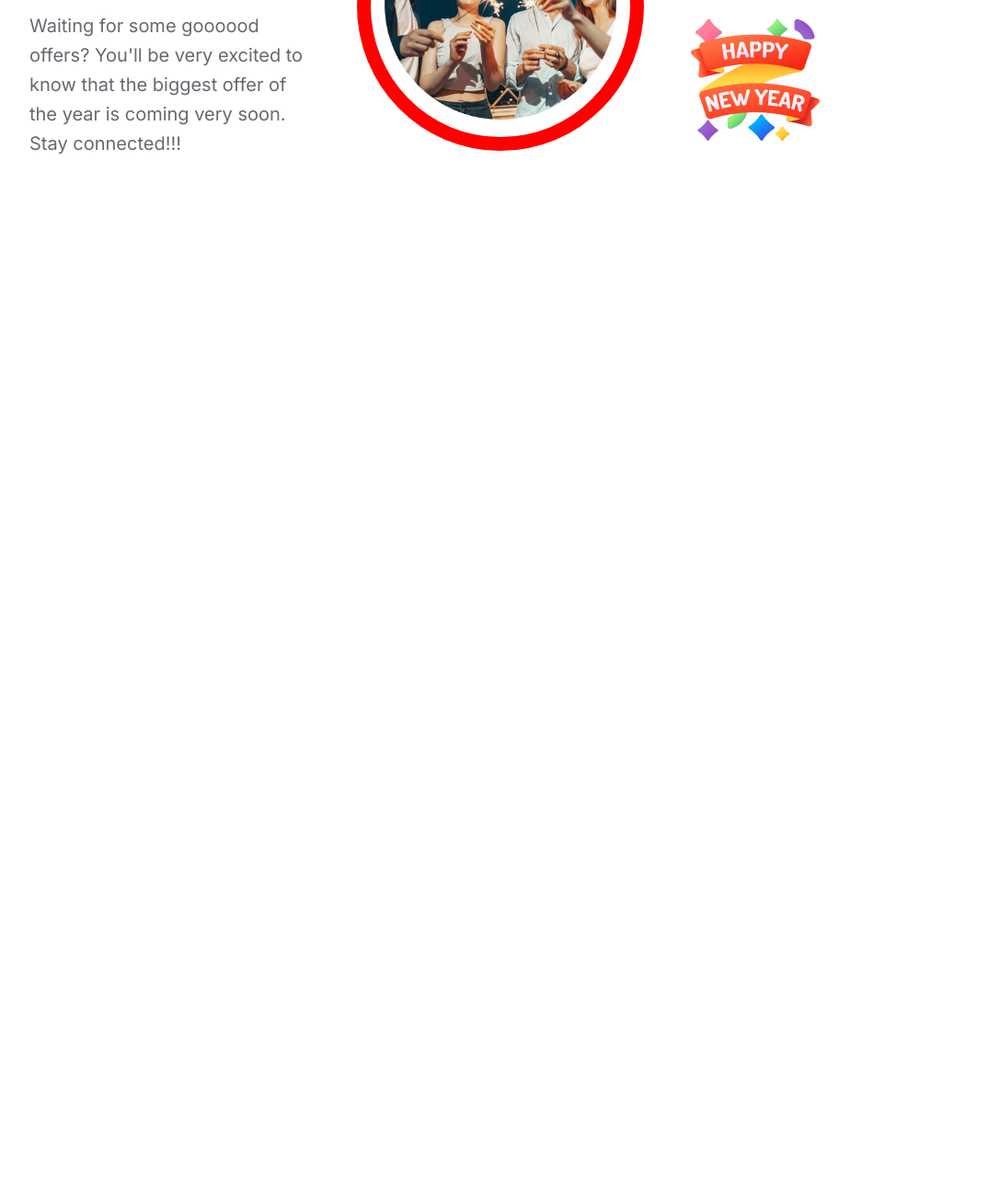
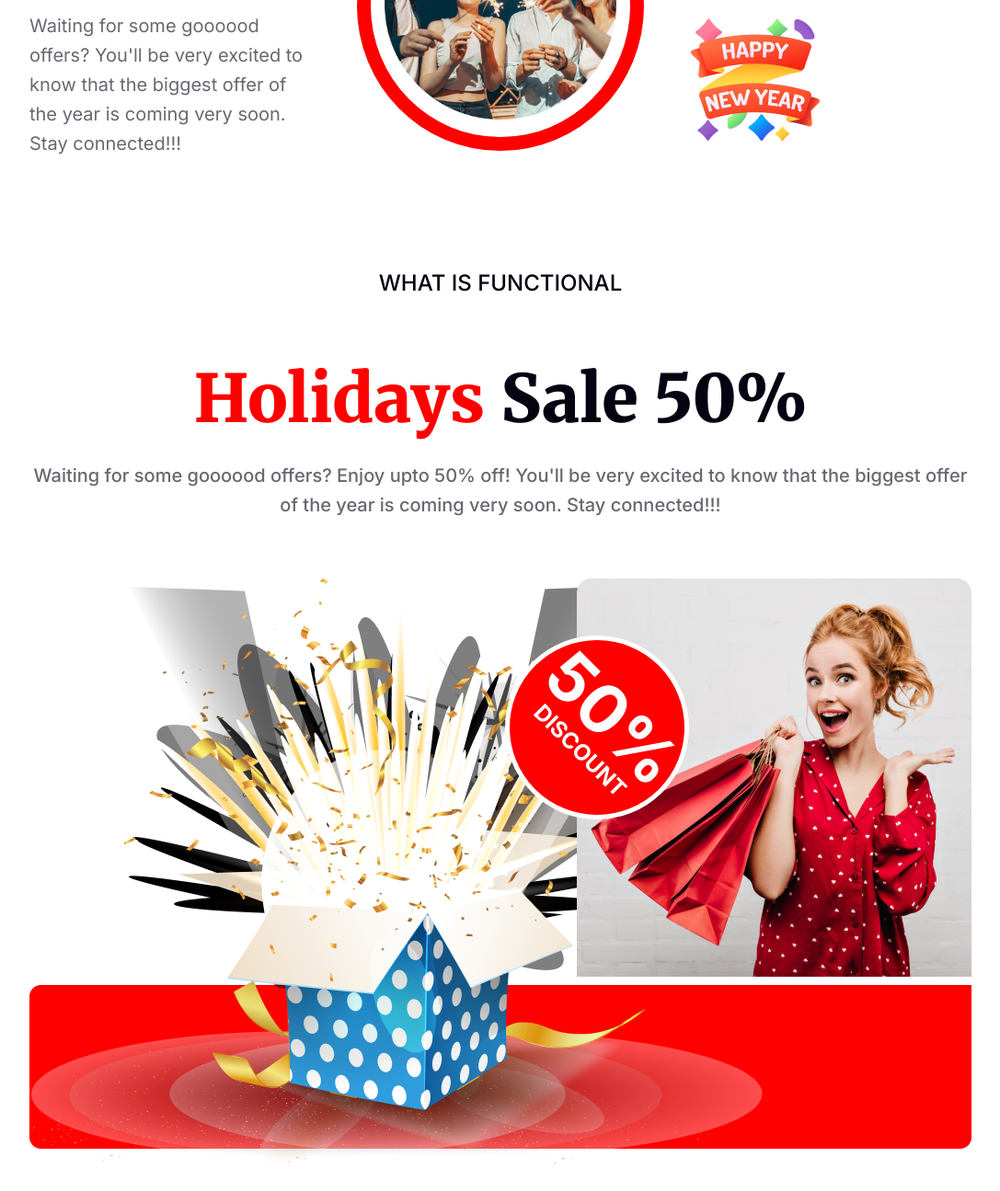
Before and after one commit to hemel17/R901, a plain HTML site: page index.html in a window 1280 px wide. Shown: the part 3014-4309 px from the top of the page at 92% size, without its empty margins (96-1183 px from the left). Before the commit the page ends 3306 px from the top, so only its background shows below. Drawn offline with Linux system fonts and the light colour scheme.

Commit message:
holiday section added

```diff
--- a/index.html
+++ b/index.html
@@ -71,6 +71,22 @@
         </div>
       </section>
   <!-- offer section ends here -->
+
+   <!-- holiday section starts here -->
+   <section class="holiday">
+    <p class="holiday-function">WHAT IS FUNCTIONAL</p>
+    <h2><span>Holidays </span>Sale 50%</h2>
+    <p>Waiting for some goooood offers? Enjoy upto 50% off! You'll be very excited to know that the biggest offer of the year is coming very soon. Stay connected!!!</p>
+    <div class="holiday-img">
+      <div>
+        <p><span>50%</span><br> discount</p>
+      </div>
+      <img src="./images/Group 75.png" alt="" class="holiday-img1">
+      <img src="./images/Rectangle 1.png" alt="" class="holiday-img2">
+      <img src="./images/Rectangle 2.png" alt="" class="holiday-img3">
+    </div>
+  </section>
+  <!-- holiday section ends here -->
     </main>
 </body>
 </html>
--- a/style.css
+++ b/style.css
@@ -262,3 +262,94 @@ main {
     margin-top: 20px;
   }
   /* offer-main design ends here */
+
+  /* holiday-main design starts here */
+.holiday {
+    margin-top: 120px;
+    font-family: Inter;
+    text-align: center;
+  }
+
+  .holiday .holiday-function {
+    color: #070211;
+    font-size: 24px;
+    font-weight: 500;
+  }
+
+  .holiday h2 {
+    color: #070211;
+    font-family: Merriweather;
+    font-size: 72px;
+    font-weight: 900;
+    margin-bottom: 22px;
+  }
+
+  .holiday h2 span {
+    color: #f00;
+  }
+
+  .holiday p {
+    color: rgba(7, 2, 17, 0.6);
+    font-size: 20px;
+    font-weight: 500;
+    line-height: 32px;
+    margin-bottom: 64px;
+  }
+
+  .holiday-img {
+    width: 100%;
+    position: relative;
+    height: 620px;
+  }
+
+  .holiday-img div {
+    position: absolute;
+    top: 10%;
+    right: 30%;
+    border-radius: 50%;
+    background-color: #f00;
+    z-index: 3;
+    width: 200px;
+    height: 200px;
+    display: flex;
+    justify-content: center;
+    align-items: center;
+    border: 5px solid #fff;
+  }
+
+  .holiday-img p {
+    color: #fff;
+    font-family: Inter;
+    font-size: 24.338px;
+    font-weight: 900;
+    text-transform: uppercase;
+    transform: translate(0px, 40px) rotate(45deg);
+  }
+
+  .holiday p span {
+    font-size: 73.015px;
+    font-weight: 700;
+  }
+
+  .holiday-img img {
+    max-width: 100%;
+    position: absolute;
+  }
+
+  .holiday-img1 {
+    left: 0;
+    top: 0;
+    z-index: 1;
+  }
+
+  .holiday-img2 {
+    top: 0;
+    right: 0;
+    z-index: 2;
+  }
+
+  .holiday-img3 {
+    left: 0;
+    bottom: 0;
+  }
+  /* holiday-main design ends here */
```
